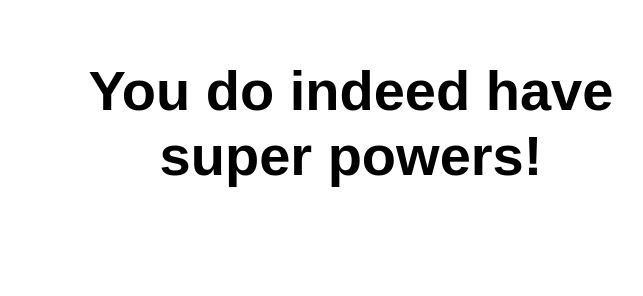
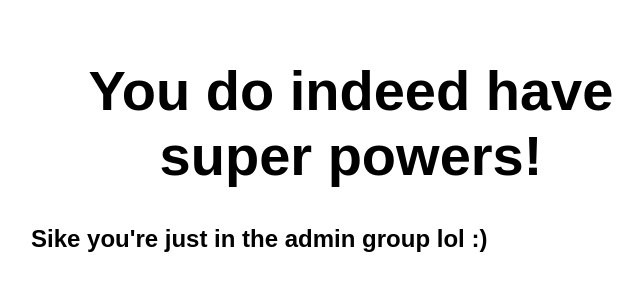
Before and after one commit to joytijani1/curly-broccoli, a plain HTML site: page noaccess.html in a window 1280 px wide. Shown: the whole page, without its empty margins (289-932 px from the left). Drawn offline with Linux system fonts and the light colour scheme.

Commit message:
update noaccess page

```diff
--- a/noaccess.html
+++ b/noaccess.html
@@ -11,6 +11,7 @@
 <body>
   <main>
     <h1>You do indeed have super powers!</h1>
+    <h2> Sike you're just in the admin group lol :)</h2>
   </main>
 </body>
 
```
